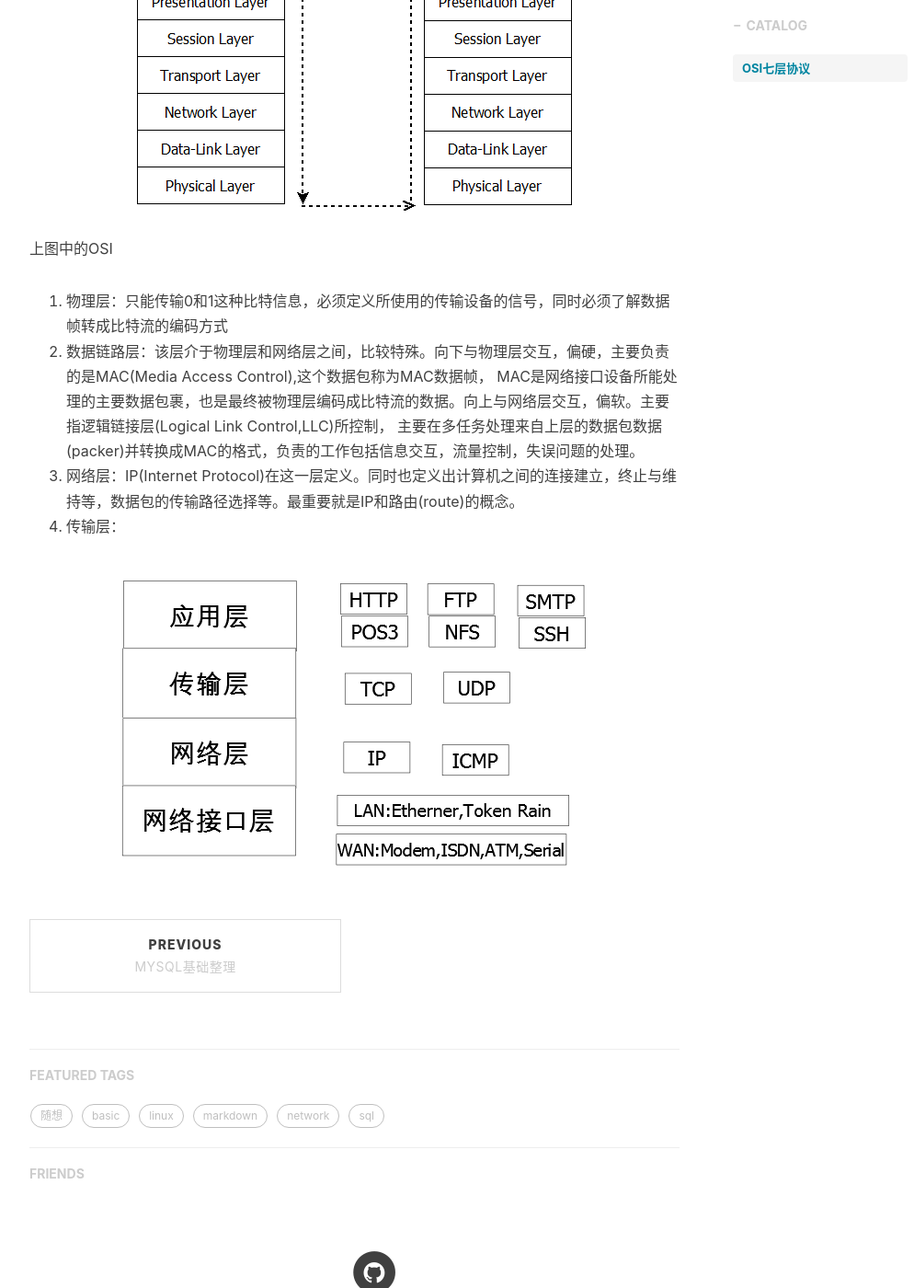
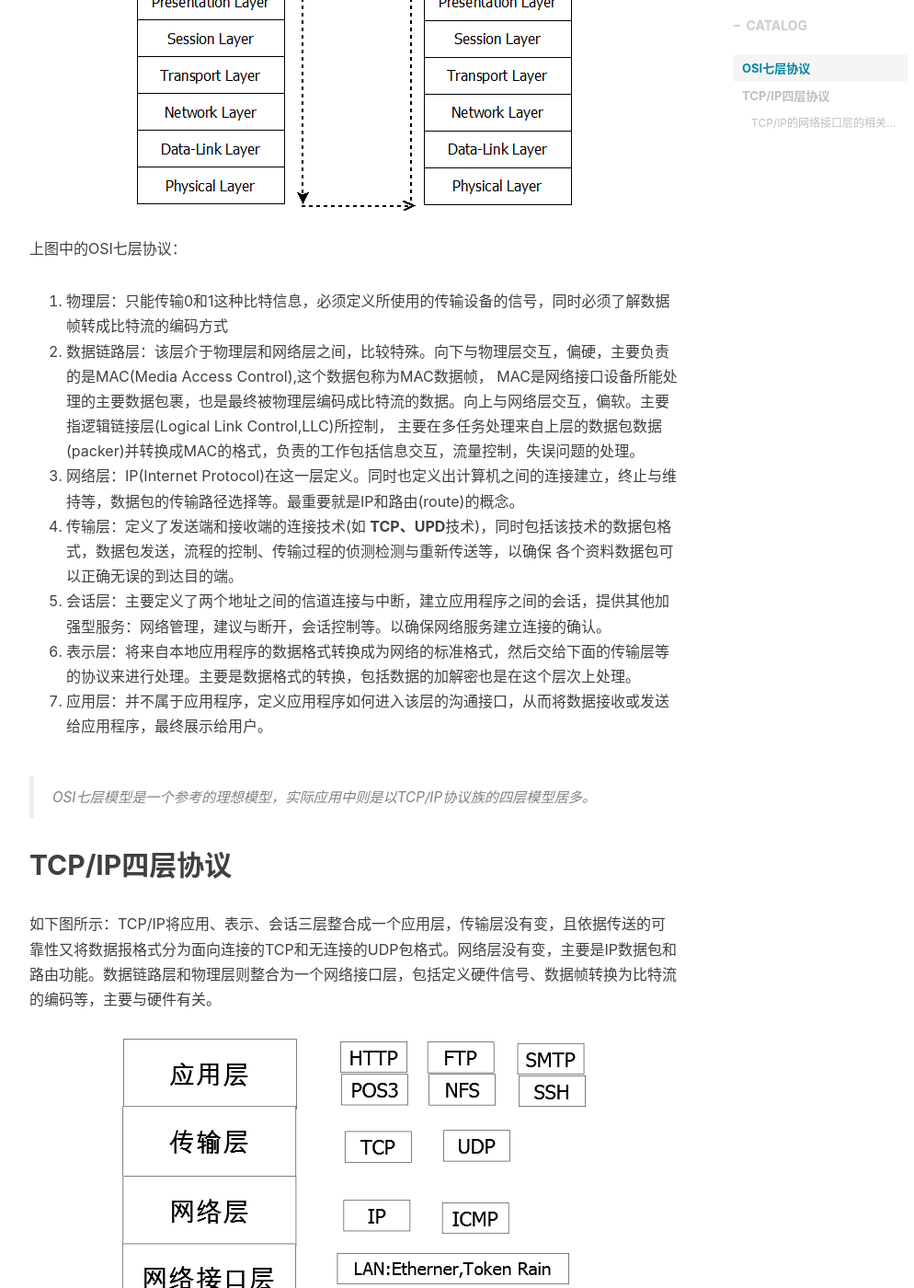
Before and after one commit to fatty-wang/fatty-wang.github.io, a Jekyll site: the page built from _posts/2018-10-24-basic-network.md, in a window 1280 px wide and 1400 px high, scrolled down 544 px. Shown: the whole window at 92% size, without its empty margins (233-1227 px from the left). Built offline with Jekyll 4.4.1, drawn with Linux system fonts in a browser that asks for light colours; nearby versions of some CDN libraries; comment, search, counter and statistics services are not loaded.

Commit message:
basic network

```diff
--- a/_posts/2018-10-24-basic-network.md
+++ b/_posts/2018-10-24-basic-network.md
@@ -16,13 +16,23 @@ tags:
 
 
 !["OSI七层模型"](/img/network/OSI.png "OSI七层模型")
-上图中的OSI
+上图中的OSI七层协议：
 1. 物理层：只能传输0和1这种比特信息，必须定义所使用的传输设备的信号，同时必须了解数据帧转成比特流的编码方式
 2. 数据链路层：该层介于物理层和网络层之间，比较特殊。向下与物理层交互，偏硬，主要负责的是MAC(Media Access Control),这个数据包称为MAC数据帧，
 MAC是网络接口设备所能处理的主要数据包裹，也是最终被物理层编码成比特流的数据。向上与网络层交互，偏软。主要指逻辑链接层(Logical Link Control,LLC)所控制，
 主要在多任务处理来自上层的数据包数据(packer)并转换成MAC的格式，负责的工作包括信息交互，流量控制，失误问题的处理。
 3. 网络层：IP(Internet Protocol)在这一层定义。同时也定义出计算机之间的连接建立，终止与维持等，数据包的传输路径选择等。最重要就是IP和路由(route)的概念。
-4. 传输层：
+4. 传输层：定义了发送端和接收端的连接技术(如 **TCP、UPD**技术)，同时包括该技术的数据包格式，数据包发送，流程的控制、传输过程的侦测检测与重新传送等，以确保
+各个资料数据包可以正确无误的到达目的端。
+5. 会话层：主要定义了两个地址之间的信道连接与中断，建立应用程序之间的会话，提供其他加强型服务：网络管理，建议与断开，会话控制等。以确保网络服务建立连接的确认。
+6. 表示层：将来自本地应用程序的数据格式转换成为网络的标准格式，然后交给下面的传输层等的协议来进行处理。主要是数据格式的转换，包括数据的加解密也是在这个层次上处理。
+7. 应用层：并不属于应用程序，定义应用程序如何进入该层的沟通接口，从而将数据接收或发送给应用程序，最终展示给用户。
 
+>OSI七层模型是一个参考的理想模型，实际应用中则是以TCP/IP协议族的四层模型居多。
 
-!["OSI七层模型"](/img/network/TCP-IP.png "TCP/IP协议")
+## TCP/IP四层协议
+如下图所示：TCP/IP将应用、表示、会话三层整合成一个应用层，传输层没有变，且依据传送的可靠性又将数据报格式分为面向连接的TCP和无连接的UDP包格式。网络层没有变，主要是IP数据包和
+路由功能。数据链路层和物理层则整合为一个网络接口层，包括定义硬件信号、数据帧转换为比特流的编码等，主要与硬件有关。
+!["TCP/IP"](/img/network/TCP-IP.png "TCP/IP协议")
+
+#### TCP/IP的网络接口层的相关协议
```
